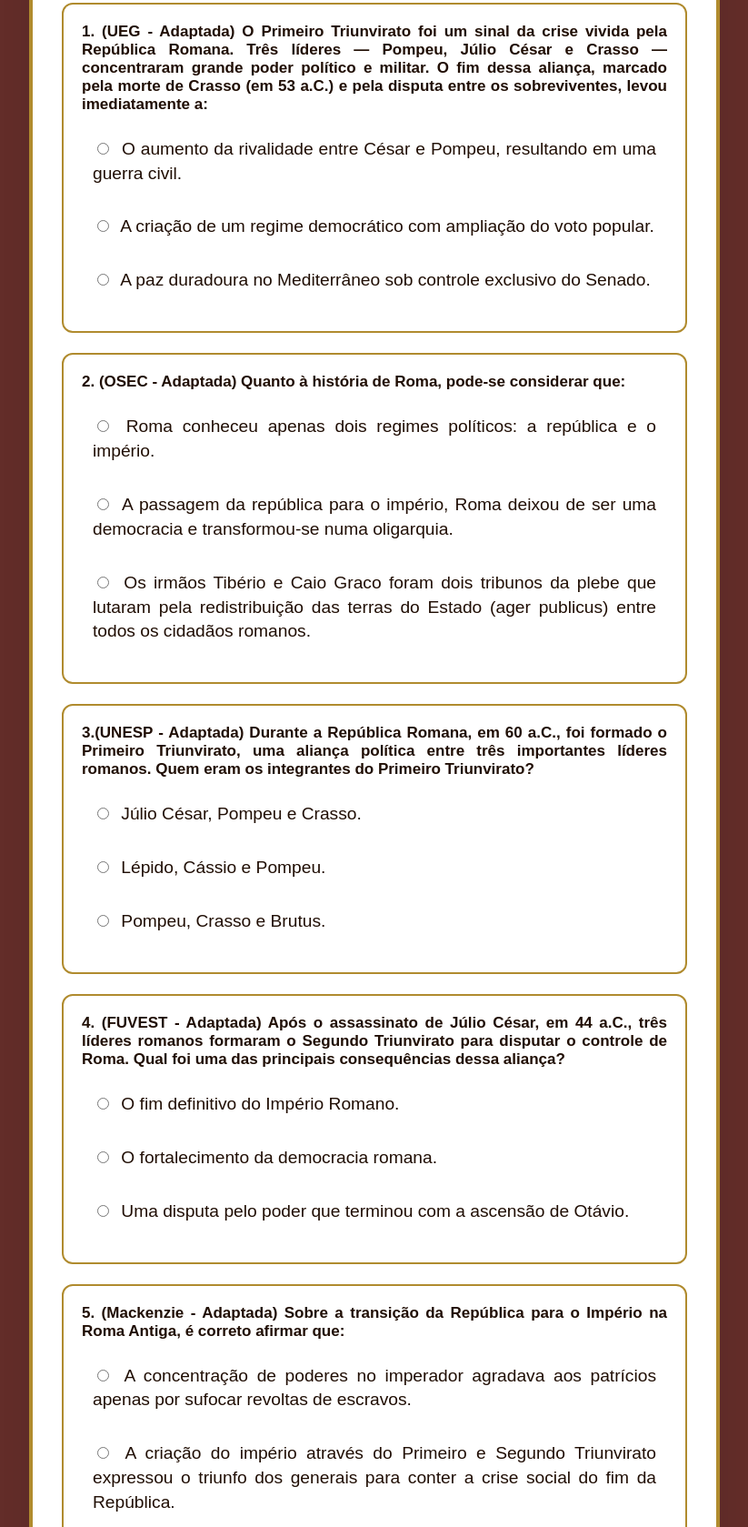
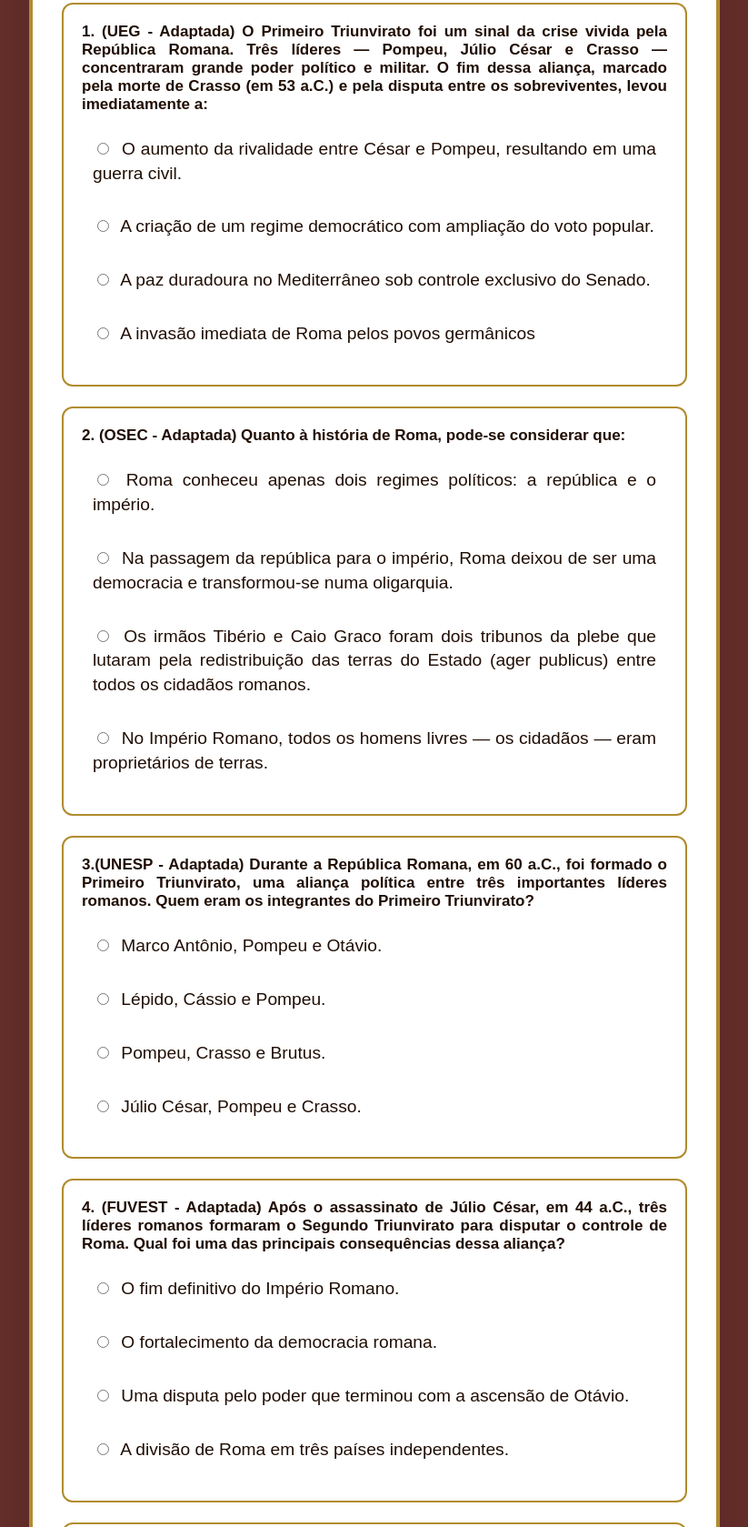
Before and after one commit to marinaolivveira/Roma.Antiga, a plain HTML site: page forms.html in a window 1280 px wide. Shown: the part 248-1927 px from the top of the page at 91% size, without its empty margins (228-1051 px from the left). Drawn offline with Linux system fonts and the light colour scheme.

Commit message:
Update forms.html

```diff
--- a/forms.html
+++ b/forms.html
@@ -47,6 +47,12 @@
                     <input type="radio" name="q1" value="c">
                     A paz duradoura no Mediterrâneo sob controle exclusivo do Senado.
                 </label>
+
+                <label>
+                    <input type="radio" name="q1" valeu="d">
+                    A invasão imediata de Roma pelos povos germânicos
+                </label>
+
             </section>
 
             <section class="question">
@@ -59,13 +65,17 @@
 
                 <label>
                     <input type="radio" name="q2" value="b">
-                    A passagem da república para o império, Roma deixou de ser uma democracia e transformou-se numa oligarquia.
+                    Na passagem da república para o império, Roma deixou de ser uma democracia e transformou-se numa oligarquia.
                 </label>
 
                 <label>
                     <input type="radio" name="q2" value="c">
                     Os irmãos Tibério e Caio Graco foram dois tribunos da plebe que lutaram pela redistribuição das terras do Estado (ager publicus) entre todos os cidadãos romanos.
                 </label>
+
+                <label>
+                    <input type="radio" name="q2" value="d">
+                    No Império Romano, todos os homens livres — os cidadãos — eram proprietários de terras.
             </section>
 
             <section class="question">
@@ -74,7 +84,7 @@ Quem eram os integrantes do Primeiro Triunvirato?</h2>
 
                 <label>
                     <input type="radio" name="q3" value="a">
-                    Júlio César, Pompeu e Crasso.
+                    Marco Antônio, Pompeu e Otávio.
                 </label>
 
                 <label>
@@ -86,6 +96,12 @@ Quem eram os integrantes do Primeiro Triunvirato?</h2>
                     <input type="radio" name="q3" value="c">
                     Pompeu, Crasso e Brutus.
                 </label>
+
+                <label>
+                    <input type="radio" name="q3" value="d">
+                    Júlio César, Pompeu e Crasso.
+                </label>
+
             </section>
 
             <section class="question">
@@ -102,10 +118,17 @@ Quem eram os integrantes do Primeiro Triunvirato?</h2>
                     <input type="radio" name="q4" value="b">
                     O fortalecimento da democracia romana.
                 </label>
+
                 <label>
                     <input type="radio" name="q4" value="c">
                     Uma disputa pelo poder que terminou com a ascensão de Otávio.
                 </label>
+
+                <label>
+                    <input type="radio" name="q4" value="d">
+                    A divisão de Roma em três países independentes.
+                </label>
+
             </section>
 
             <section class="question">
@@ -115,7 +138,7 @@ Quem eram os integrantes do Primeiro Triunvirato?</h2>
 
                 <label>
                     <input type="radio" name="q5" value="a">
-                     A concentração de poderes no imperador agradava aos patrícios apenas por sufocar revoltas de escravos.
+                    A concentração de poderes no imperador agradava aos patrícios apenas por sufocar revoltas de escravos.
                 </label>
 
                 <label>
@@ -127,6 +150,12 @@ Quem eram os integrantes do Primeiro Triunvirato?</h2>
                     <input type="radio" name="q5" value="c">
                    A base do império sustentou-se no poder dos camponeses nas assembleias democráticas.
                 </label>
+
+                <label>
+                    <input type="radio" name="q5" value="c">
+                   O Primeiro Triunvirato foi uma magistratura oficial criada pelo Senado para conter Júlio César.
+                </label>
+
             </section>
 
             <div class="actions">
```
